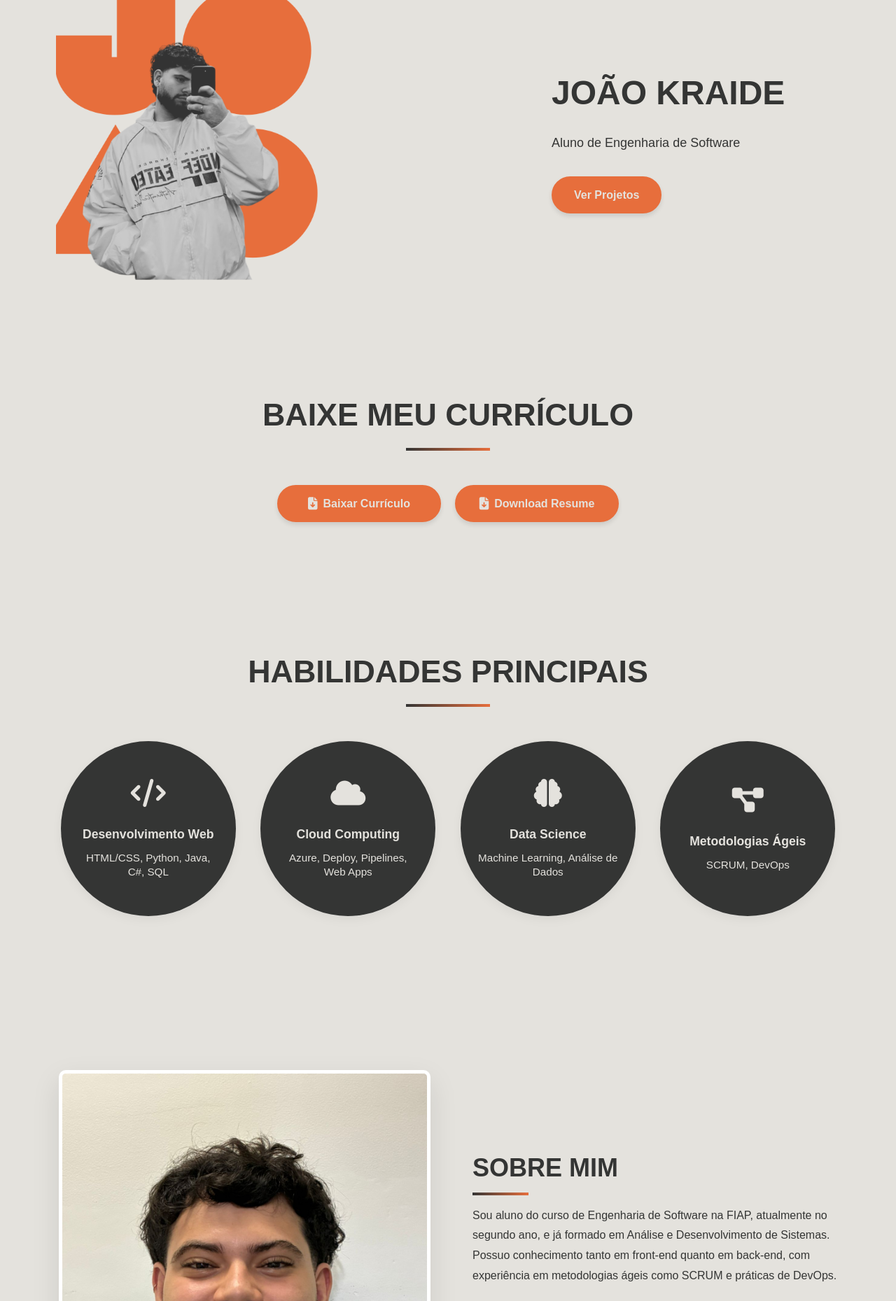
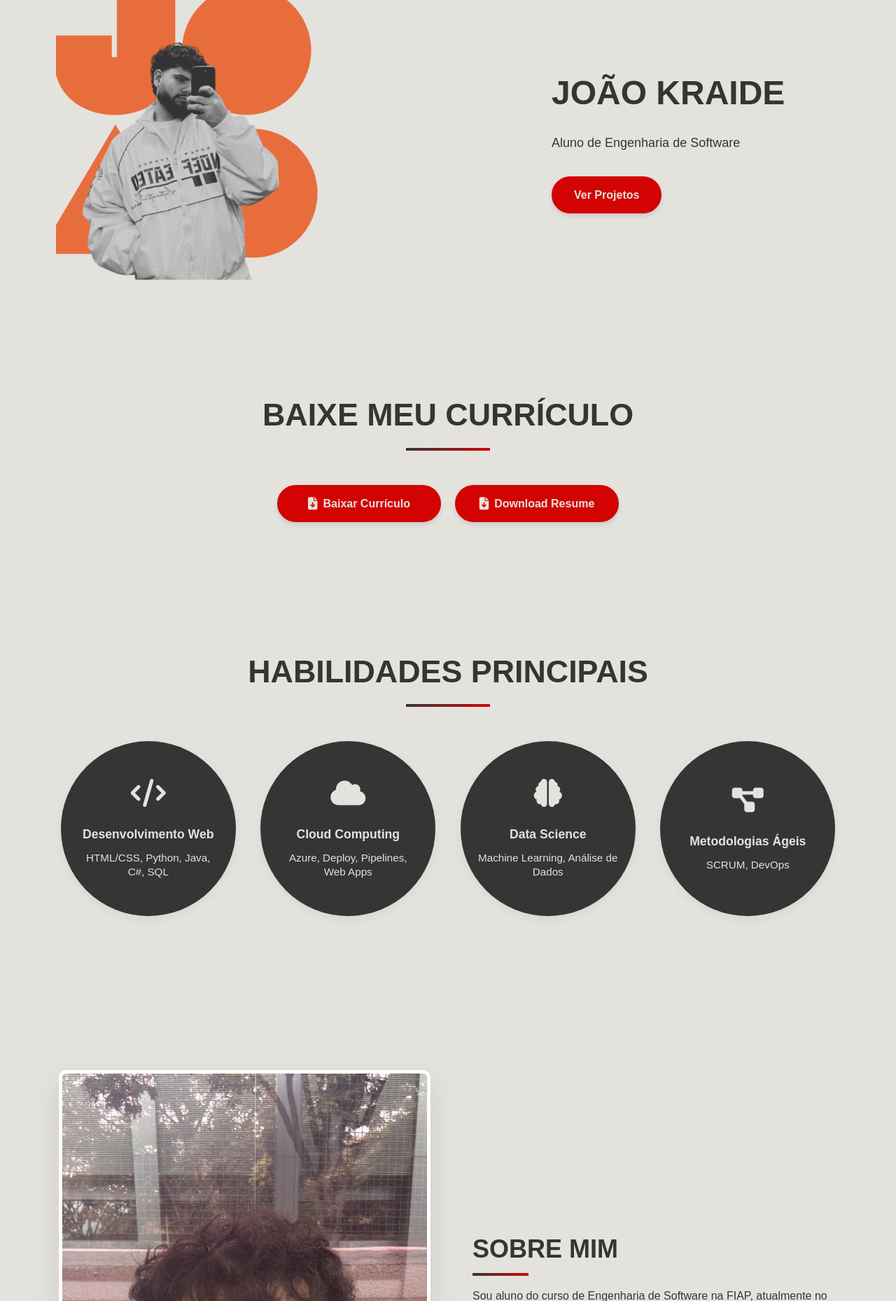
Before and after one commit to JoaoKraideM/MeuSite, a Flask app: page / in a window 1280 px wide. Shown: the part 64-1923 px from the top of the page at 70% size. Run offline with Flask 3, Linux system fonts and the light colour scheme; data that the repository does not hold is empty; some libraries are stand-ins or nearby versions.

Commit message:
"Alteraçoes img e exp"

```diff
--- a/main.py
+++ b/main.py
@@ -22,3 +22,7 @@ socketio = SocketIO(app)
 
 # Import routes after app is created to avoid circular imports
 from views import *
+
+
+if __name__ == "__main__":
+    socketio.run(app, debug=True)
--- a/static/css/about.css
+++ b/static/css/about.css
@@ -1,6 +1,6 @@
 :root {
     --cinza: #343534;
-    --destaque-laranja: #e76e3c;
+    --destaque-vermelho: #d40303;
     --fundo: #e4e2dd;
 }
 
@@ -44,7 +44,7 @@
     position: absolute;
     width: 80px;
     height: 4px;
-    background: linear-gradient(to right, var(--cinza), var(--destaque-laranja));
+    background: linear-gradient(to right, var(--cinza), var(--destaque-vermelho));
     bottom: -10px;
     left: 0;
 }
--- a/static/css/contacts.css
+++ b/static/css/contacts.css
@@ -35,7 +35,7 @@
     position: absolute;
     width: 40px;
     height: 4px;
-    background: linear-gradient(to right, var(--cinza), var(--destaque-laranja));
+    background: linear-gradient(to right, var(--cinza), var(--destaque-vermelho));
     bottom: -10px;
     left: 0;
 }
@@ -76,7 +76,7 @@
 }
 
 .contact-text a:hover {
-    color: var(--destaque-laranja);
+    color: var(--destaque-vermelho);
 }
 
 /* Formulário */
@@ -108,7 +108,7 @@
 .form-group input:focus,
 .form-group textarea:focus {
     outline: none;
-    border-color: var(--destaque-laranja);
+    border-color: var(--destaque-vermelho);
     box-shadow: 0 0 0 3px rgba(239, 112, 37, 0.1);
 }
 
@@ -119,8 +119,8 @@
 
 /* Botão */
 .submit-btn {
-    background-color: var(--destaque-laranja);
-    color: var(--fundo-claro);
+    background-color: var(--destaque-vermelho);
+    color: var(--fundo);
     border: none;
     padding: 14px 30px;
     border-radius: 30px;
@@ -136,10 +136,10 @@
 
 .submit-btn:hover {
     background-color: var(--fundo);
-    color: var(--destaque-laranja);
+    color: var(--destaque-vermelho);
     transform: translateY(-2px);
     box-shadow: 0 6px 8px rgba(0, 0, 0, 0.15);
-    border: 2px solid var(--destaque-laranja);
+    border: 2px solid var(--destaque-vermelho);
 }
 
 @media (max-width: 768px) {
--- a/static/css/header.css
+++ b/static/css/header.css
@@ -1,6 +1,6 @@
 :root {
     --cinza: #343534;
-    --destaque-laranja: #e76e3c;
+    --destaque-vermelho: #e76e3c;
     --fundo: #e4e2dd;
     --header-height-mobile: 60px;
 }
@@ -71,7 +71,7 @@ header {
     height: 2px;
     bottom: -4px;
     left: 0;
-    background-color: var(--destaque-laranja);
+    background-color: var(--destaque-vermelho);
     transition: width 0.3s ease;
 }
 
--- a/static/css/main.css
+++ b/static/css/main.css
@@ -1,6 +1,6 @@
 :root {
     --cinza: #343534;
-    --destaque-laranja: #e76e3c;
+    --destaque-vermelho: #d40303;
     --fundo: #e4e2dd;
 }
 
@@ -79,19 +79,19 @@ h1, h2, h3, h4 {
 
 .btn {
     display: inline-block;
-    background-color: var(--destaque-laranja);
+    background-color: var(--destaque-vermelho);
     color: var(--fundo);
     padding: 12px 30px;
     border-radius: 30px;
     text-decoration: none;
     font-weight: bold;
     transition: all 0.3s ease;
-    border: 2px solid var(--destaque-laranja);
+    border: 2px solid var(--destaque-vermelho);
     box-shadow: 0 4px 6px rgba(0, 0, 0, 0.1);
 }
 .btn:hover {
     background-color: transparent;
-    color: var(--destaque-laranja);
+    color: var(--destaque-vermelho);
     transform: translateY(-3px);
     background-color: var(--fundo);
     box-shadow: 0 6px 8px rgba(0, 0, 0, 0.15);
@@ -116,7 +116,7 @@ h1, h2, h3, h4 {
     position: absolute;
     width: 60%;
     height: 3px;
-    background: linear-gradient(to right, var(--cinza), var(--destaque-laranja));
+    background: linear-gradient(to right, var(--cinza), var(--destaque-vermelho));
     bottom: -12px;
     left: 50%;
     transform: translateX(-50%);
@@ -179,7 +179,7 @@ h1, h2, h3, h4 {
 }
 
 .tech-tag {
-    background-color: var(--destaque-laranja);
+    background-color: var(--destaque-vermelho);
     color: var(--fundo);
     padding: 6px 14px;
     border-radius: 20px;
@@ -208,21 +208,21 @@ h1, h2, h3, h4 {
     align-items: center;
     justify-content: center;
     padding: 12px 25px;
-    background-color: var(--destaque-laranja);
+    background-color: var(--destaque-vermelho);
     color: var(--fundo);
     text-decoration: none;
     border-radius: 30px;
     font-weight: 600;
     font-size: 16px;
     transition: all 0.3s ease;
-    border: 2px solid var(--destaque-laranja);
+    border: 2px solid var(--destaque-vermelho);
     box-shadow: 0 4px 6px rgba(0, 0, 0, 0.1);
     min-width: 180px;
 }
 
 .download-btn:hover {
     background-color: transparent;
-    color: var(--destaque-laranja);
+    color: var(--destaque-vermelho);
     transform: translateY(-3px);
     box-shadow: 0 6px 8px rgba(0, 0, 0, 0.15);
 }
@@ -248,7 +248,7 @@ h1, h2, h3, h4 {
     position: absolute;
     width: 60%;
     height: 3px;
-    background: linear-gradient(to right, var(--cinza), var(--destaque-laranja));
+    background: linear-gradient(to right, var(--cinza), var(--destaque-vermelho));
     bottom: -10px;
     left: 20%;
 }
@@ -288,7 +288,7 @@ h1, h2, h3, h4 {
     transition: all 0.3s ease;
 }
 .skill-card:hover i {
-    color: var(--destaque-laranja);
+    color: var(--destaque-vermelho);
     transform: scale(1.1);
 }
 .skill-card h3,
@@ -351,7 +351,7 @@ h1, h2, h3, h4 {
     position: absolute;
     width: 80px;
     height: 4px;
-    background: linear-gradient(to right, var(--cinza), var(--destaque-laranja));
+    background: linear-gradient(to right, var(--cinza), var(--destaque-vermelho));
     bottom: -10px;
     left: 0;
 }
@@ -401,7 +401,7 @@ nav {
     position: relative;
 }
 .nav-links a:hover {
-    color: var(--destaque-laranja);
+    color: var(--destaque-vermelho);
 }
 .nav-links a::after {
     content: '';
@@ -410,7 +410,7 @@ nav {
     height: 2px;
     bottom: 0;
     left: 0;
-    background-color: var(--destaque-laranja);
+    background-color: var(--destaque-vermelho);
     transition: width 0.3s ease;
 }
 .nav-links a:hover::after {
@@ -445,8 +445,8 @@ footer {
     transition: color 0.3s;
 }
 .social-links a:hover {
-    background-color: var(--destaque-laranja);
-    border-color: var(--destaque-laranja);
+    background-color: var(--destaque-vermelho);
+    border-color: var(--destaque-vermelho);
 }
 .social-links a:hover i {
     color: var(--fundo);
--- a/static/css/projects.css
+++ b/static/css/projects.css
@@ -13,7 +13,7 @@
 }
         :root {
         --cinza: #343534;
-        --destaque-laranja: #e76e3c;
+        --destaque-vermelho: #d40303;
         --fundo: #e4e2dd;
         }
         .projects-section {
@@ -33,7 +33,7 @@
             position: absolute;
             width: 100px;
             height: 4px;
-            background: linear-gradient(to right, var(--cinza), var(--destaque-laranja));
+            background: linear-gradient(to right, var(--cinza), var(--destaque-vermelho));
             bottom: -15px;
             left: 50%;
             transform: translateX(-50%);
@@ -99,7 +99,7 @@
         }
 
         .tech-tag {
-            background-color: var(--destaque-laranja);
+            background-color: var(--destaque-vermelho);
             color: white;
             padding: 6px 12px;
             border-radius: 20px;
@@ -124,7 +124,7 @@
         }
 
         .project-links a:hover {
-            color: var(--destaque-laranja);
+            color: var(--destaque-vermelho);
             transform: translateX(5px);
         }
 
--- a/static/css/scrollbar.css
+++ b/static/css/scrollbar.css
@@ -1,6 +1,6 @@
 :root {
     --cinza: #343534;
-    --destaque-laranja: #e76e3c;
+    --destaque-vermelho: #d40303;
     --fundo: #e4e2dd;
 }
 
@@ -9,7 +9,7 @@ body::-webkit-scrollbar {
     background: var(--fundo);
 }
 body::-webkit-scrollbar-thumb {
-    background: var(--destaque-laranja);
+    background: var(--destaque-vermelho);
     border-radius: 5px;
 }
 body::-webkit-scrollbar-track {
@@ -17,7 +17,7 @@ body::-webkit-scrollbar-track {
 }
 body {
     scrollbar-width: thin;
-    scrollbar-color: var(--destaque-laranja) var(--fundo);
+    scrollbar-color: var(--destaque-vermelho) var(--fundo);
 }
 
 @media (max-width: 768px) {
--- a/static/css/style.css
+++ b/static/css/style.css
@@ -1,6 +1,6 @@
 :root {
     --cinza: #343534;
-    --destaque-laranja: #e76e3c;
+    --destaque-vermelho: #d40303;
     --fundo: #e4e2dd;
 }
 
--- a/static/css/timeline.css
+++ b/static/css/timeline.css
@@ -1,6 +1,6 @@
 :root {
     --cinza: #343534;
-    --destaque-laranja: #e76e3c;
+    --destaque-vermelho: #d40303;
     --fundo: #e4e2dd;
 }
 
@@ -20,7 +20,7 @@
     position: absolute;
     width: 100px;
     height: 4px;
-    background: linear-gradient(to right, var(--cinza), var(--destaque-laranja));
+    background: linear-gradient(to right, var(--cinza), var(--destaque-vermelho));
     bottom: -15px;
     left: 50%;
     transform: translateX(-50%);
@@ -79,7 +79,7 @@
 }
 .timeline-content:hover {
     transform: translateY(-5px);
-    box-shadow: 0 10px 30px var(--destaque-laranja);
+    box-shadow: 0 10px 30px var(--destaque-vermelho);
 }
 .timeline-content h3 {
     color: var(--cinza);
--- a/static/css/variables.css
+++ b/static/css/variables.css
@@ -1,5 +1,5 @@
 :root {
     --cinza: #343534;
-    --destaque-laranja: #e76e3c;
+    --destaque-vermelho: #d40303;
     --fundo: #e4e2dd;
 }
--- a/templates/index.html
+++ b/templates/index.html
@@ -143,7 +143,7 @@
         <div class="container">
             <div class="about-content">
                 <div class="about-image">
-                    <img src="{{ url_for('static', filename='imgs/eu.png') }}" alt="joao-kraide">
+                    <img src="{{ url_for('static', filename='imgs/eu.jpeg') }}" alt="joao-kraide">
                 </div>
                 <div class="about-text">
                     <h2>SOBRE MIM</h2>
```
Also changed, not shown: other parts of templates/index.html (+40 -4 lines), static/imgs/eu.jpeg (added), static/imgs/eu.png (deleted).
